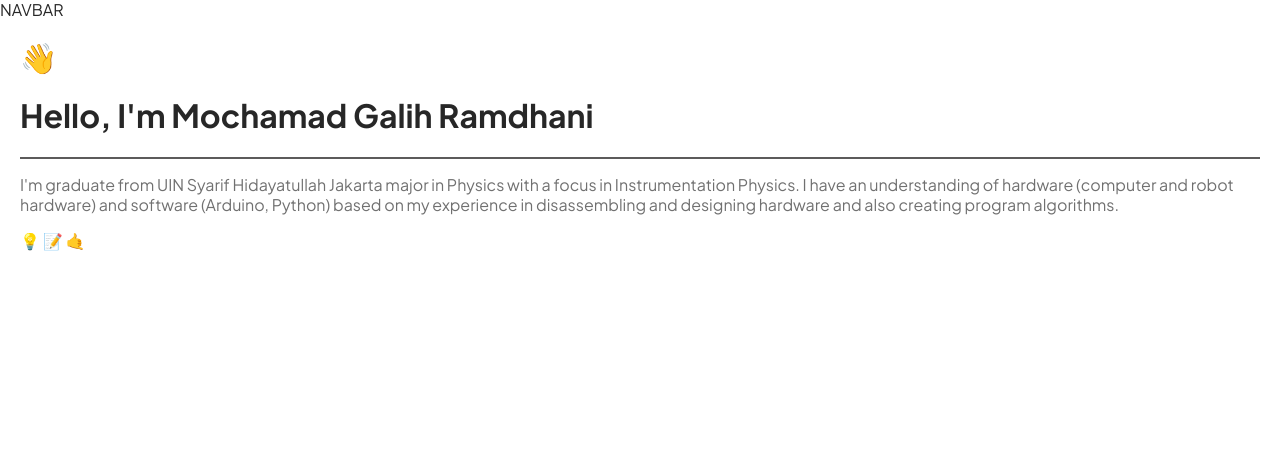
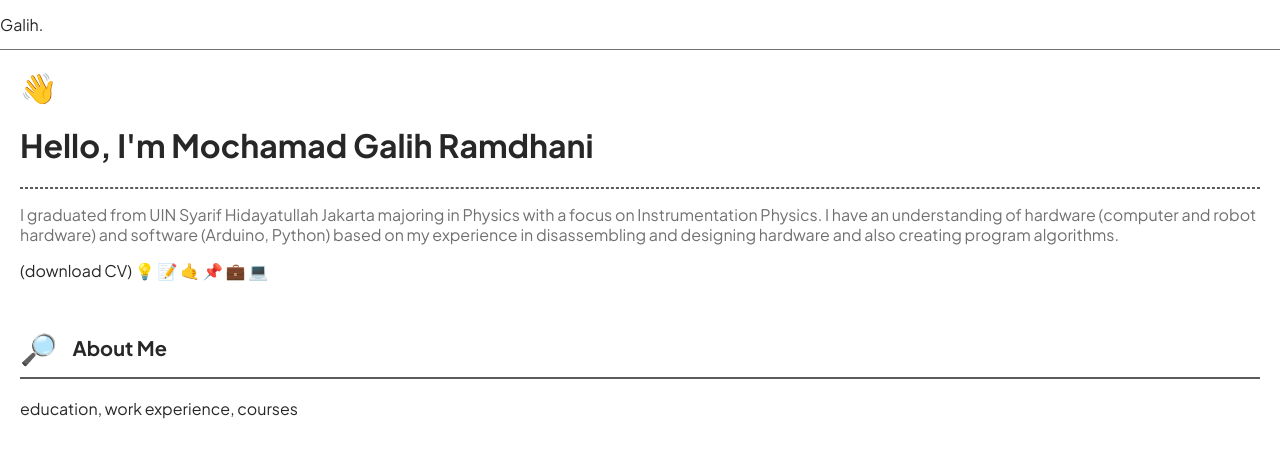
Before and after one commit to mcgalih/mcgalih.github.io, a plain HTML site: page index.html in a window 1280 px wide. Drawn offline with Linux system fonts and the light colour scheme.

Commit message:
layouting, first styling

```diff
--- a/index.css
+++ b/index.css
@@ -8,14 +8,27 @@
     src: url('font/PlusJakartaSans-Bold.ttf');
 }
 
+b { font-family: PlusJakartaSans-bold; }
+
 body {
     margin: 0;
     font-family: PlusJakartaSans-reg;
     color: #272727;
+    background-color: white;
 }
 
+
 .navbar {
-
+    width: 100%;
+    position: sticky;
+    top: 0;
+    height: 50px;
+    box-sizing: border-box;
+    border-bottom: 1px solid #707070;
+    background-color: white;
+    display: flex;
+    flex-direction: row;
+    align-items: center;
 }
 
 #home {
@@ -27,15 +40,32 @@ body {
     font-size: 30px;
 }
 
-H1 {
-    font-family: PlusJakartaSans-bold;
-}
-
 .line {
-    border: 1px solid #5c5b5b;
+    border: 1px dashed #5c5b5b;
 }
 
 p {
     color: #707070;
     text-align: left;
 }
+
+.head-container {
+    display: flex;
+    flex-direction: row;
+    align-items: center;
+    margin: 15px 20px 0px;
+}
+
+.head-title {
+    font-size: 20px;
+    margin-left: 15px;
+}
+
+.head-line {
+    margin: 10px 20px;
+    border: 1px solid #5c5b5b;
+}
+
+.content-about {
+    margin: 20px;
+}
--- a/index.html
+++ b/index.html
@@ -10,16 +10,41 @@
 </head>
 <body>
     <div class="navbar">
-        NAVBAR
+        Galih.
     </div>
     <div id="home">
         <div class="emoji">&#128075;</div>
-        <h1>Hello, I'm Mochamad Galih Ramdhani</h1>
+        <h1><b>Hello, I'm Mochamad Galih Ramdhani</b></h1>
         <hr class="line">
-        <p>I'm graduate from UIN Syarif Hidayatullah Jakarta major in Physics with a focus in Instrumentation Physics.
+        <p>I graduated from UIN Syarif Hidayatullah Jakarta majoring in Physics with a focus on Instrumentation Physics.
             I have an understanding of hardware (computer and robot hardware) and software (Arduino, Python)
             based on my experience in disassembling and designing hardware and also creating program algorithms.</p>
-        &#128161; &#128221; &#129305;
+        (download CV)
+        &#128161; &#128221; &#129305; &#128204; &#128188; &#128187;
+    </div>
+
+    <div class="head-container" id="skillset">
+
+    </div>
+
+    <div class="head-container" id="works">
+
+    </div>
+
+    <!-- ============================================================================
+    ======================================ABOUT================================== -->
+
+    <div class="head-container" id="about">
+        <div class="emoji">&#128270;</div>
+        <div class="head-title"><b>About Me</b></div>
+    </div>
+    <hr class="head-line">
+    <div class="content-about">
+        education, work experience, courses
+    </div>
+
+    <div class="head-container" id="contact">
+
     </div>
 </body>
 </html>
```
